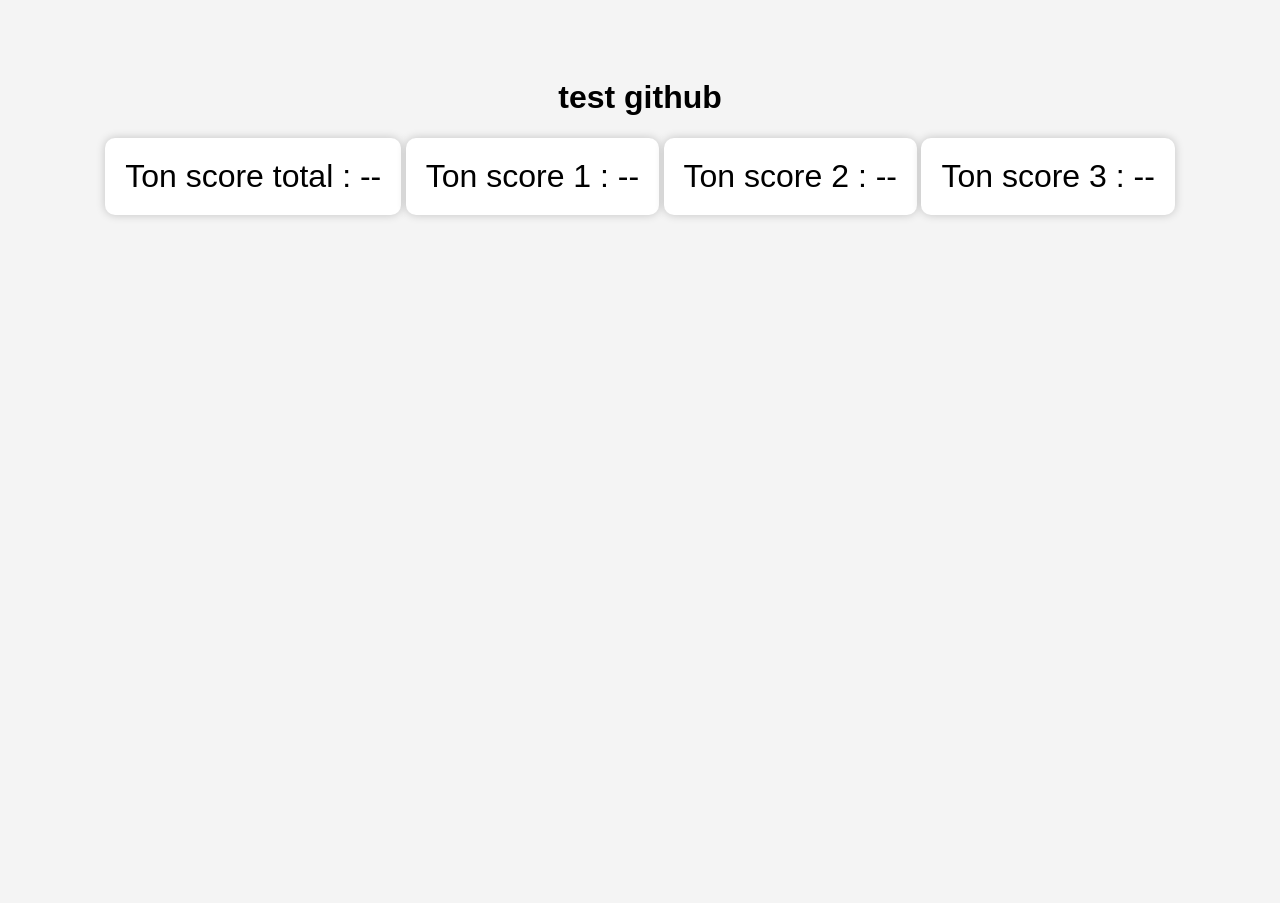
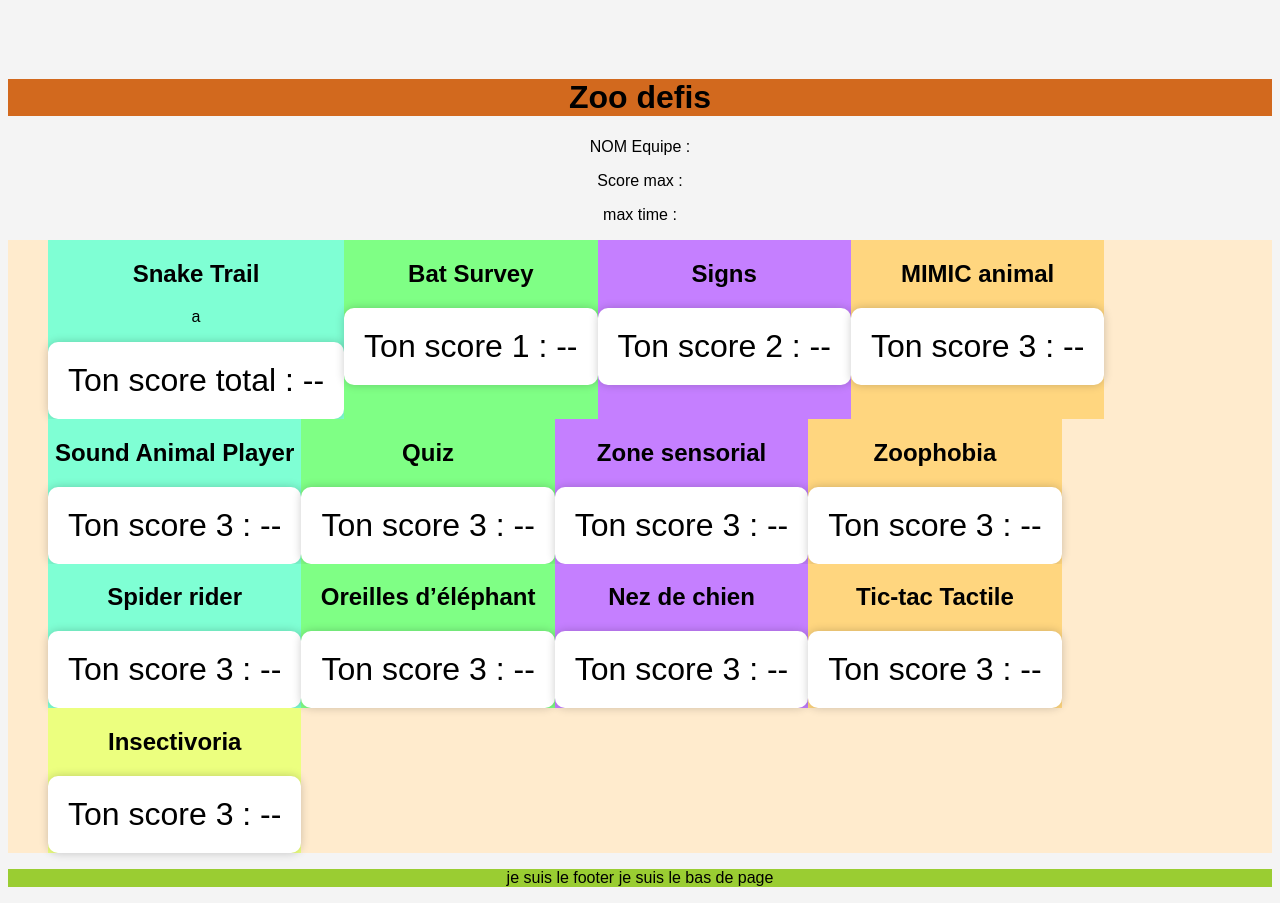
Before and after one commit to renaudin-clement/genially-test, a plain HTML site: page index.html in a window 1280 px wide. Before the commit the page ends 800 px from the top, so only its background shows below. Drawn offline with Linux system fonts and the light colour scheme.

Commit message:
amerlioration

```diff
--- a/index.html
+++ b/index.html
@@ -5,26 +5,131 @@
   <title>Ton Score</title>
   <link rel="stylesheet" href="./lecss.css">
 </head>
+
 <body>
+    <header>
+        <h1>Zoo defis</h1>
+    </header>
 
-    <h1>test github</h1>
+
+    <P>NOM Equipe :</P>
+
+
+    <P>Score max :</P>
+    <P>max time :</P>
+
+    <ul>
+        <li class="partie1">
+            <h2>Snake Trail</h2>
+            <p> a</p>
+
             <div class="score-box">
                 Ton score total : <span id="scoreDisplay">--</span>
             </div>
+        </li>
 
+        <li class="partie2">
+            <h2>Bat Survey</h2>
             <div class="score-box">
                 Ton score 1 : <span id="scoreDisplay">--</span>
             </div>
+        </li>
 
+        <li class="partie3" >
+            <h2>Signs</h2>
             <div class="score-box">
                 Ton score 2 : <span id="scoreDisplay">--</span>
             </div>
+        </li>
 
+        <li class="partie4" >
+            <h2>MIMIC animal</h2>
             <div class="score-box">
                 Ton score 3 : <span id="scoreDisplay">--</span>
             </div>
+        </li>
+
+        <li class="partie5" >
+            <h2>Sound Animal Player</h2>
+            <div class="score-box">
+                Ton score 3 : <span id="scoreDisplay">--</span>
+            </div>
+        </li>
+
+        <li class="partie6" >
+            <h2>Quiz</h2>
+            <div class="score-box">
+                Ton score 3 : <span id="scoreDisplay">--</span>
+            </div>
+        </li>
+
+        <li class="partie7" >
+            <h2>Zone sensorial</h2>
+            <div class="score-box">
+                Ton score 3 : <span id="scoreDisplay">--</span>
+            </div>
+        </li>
+
+
+        <li class="partie8" >
+            <h2>Zoophobia</h2>
+            <div class="score-box">
+                Ton score 3 : <span id="scoreDisplay">--</span>
+            </div>
+        </li>
+
+
+        <li class="partie9" >
+            <h2>Spider rider</h2>
+            <div class="score-box">
+                Ton score 3 : <span id="scoreDisplay">--</span>
+            </div>
+        </li>
+
+        <li class="partie10" >
+            <h2>Oreilles d’éléphant</h2>
+            <div class="score-box">
+                Ton score 3 : <span id="scoreDisplay">--</span>
+            </div>
+        </li>
+
+        <li class="partie11" >
+            <h2>Nez de chien</h2>
+            <div class="score-box">
+                Ton score 3 : <span id="scoreDisplay">--</span>
+            </div>
+        </li>
+
+
+        <li class="partie12" >
+            <h2>Tic-tac Tactile</h2>
+            <div class="score-box">
+                Ton score 3 : <span id="scoreDisplay">--</span>
+            </div>
+        </li>
+
+
+        <li class="partie13" >
+            <h2>Insectivoria</h2>
+            <div class="score-box">
+                Ton score 3 : <span id="scoreDisplay">--</span>
+            </div>
+        </li>
+
+    </ul>
+
+
+    <footer>
+        <p> je suis le footer je suis le bas de page</p>
+    </footer>
+
+
+
+
+
+
+
 
     <script src="./partijs.js"></script>
-
 </body>
 </html>
--- a/lecss.css
+++ b/lecss.css
@@ -12,3 +12,87 @@ body {
     border-radius: 10px;
     box-shadow: 0 0 10px rgba(0,0,0,0.2);
   }
+
+.partie1{
+background-color: aquamarine;
+}
+
+.partie2{
+background-color: rgb(127, 255, 133);
+}
+
+.partie3{
+background-color: rgb(197, 127, 255);
+}
+
+.partie4{
+background-color: rgb(255, 214, 127);
+}
+
+
+.partie5{
+background-color: aquamarine;
+}
+
+.partie6{
+background-color: rgb(127, 255, 133);
+}
+
+.partie7{
+background-color: rgb(197, 127, 255);
+}
+
+.partie8{
+background-color: rgb(255, 214, 127);
+}
+
+.partie9{
+background-color: aquamarine;
+}
+
+.partie10{
+background-color: rgb(127, 255, 133);
+}
+
+.partie11{
+background-color: rgb(197, 127, 255);
+}
+
+.partie12{
+background-color: rgb(255, 214, 127);
+}
+
+.partie13{
+background-color: rgb(236, 255, 127);
+}
+
+
+
+
+
+
+
+
+
+
+
+li{
+    list-style: none;
+}
+
+
+  ul{
+    background-color: blanchedalmond;
+    display: flex;
+    flex-wrap: wrap;
+
+  }
+
+
+  header{
+    background-color: chocolate;
+  }
+
+  footer{
+    background-color: yellowgreen;
+  }
```
Also changed, not shown: 2 other files. Lines whose indentation alone changed are shown as unchanged.
